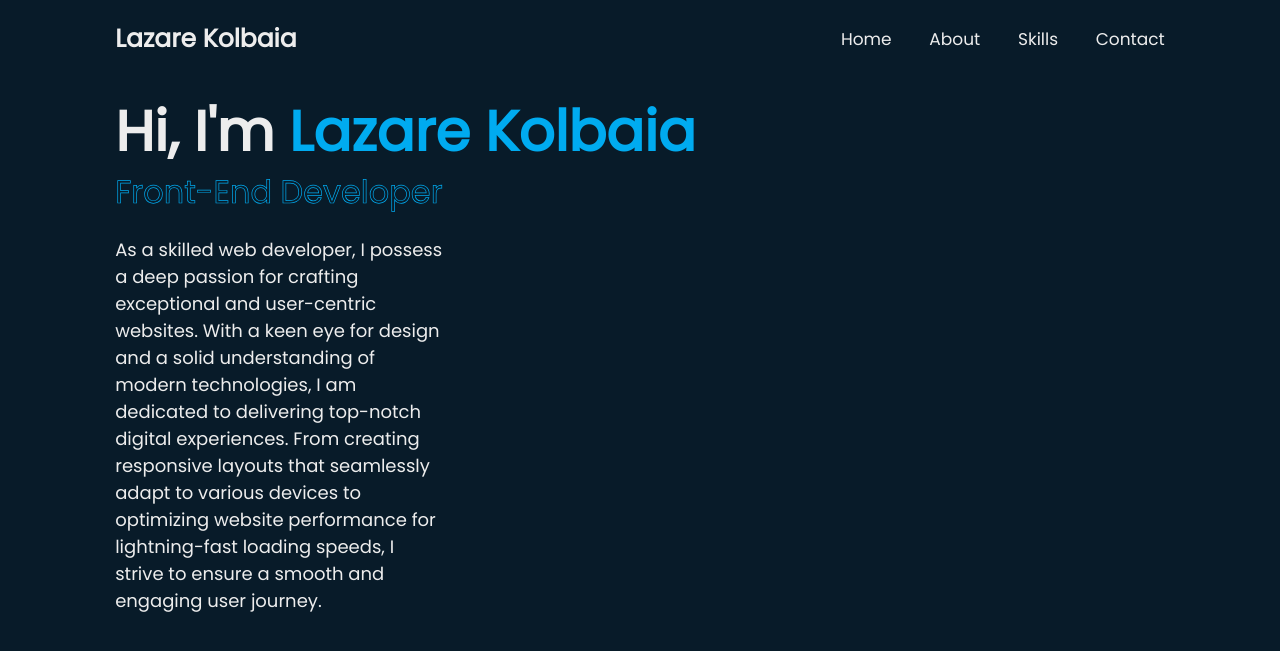
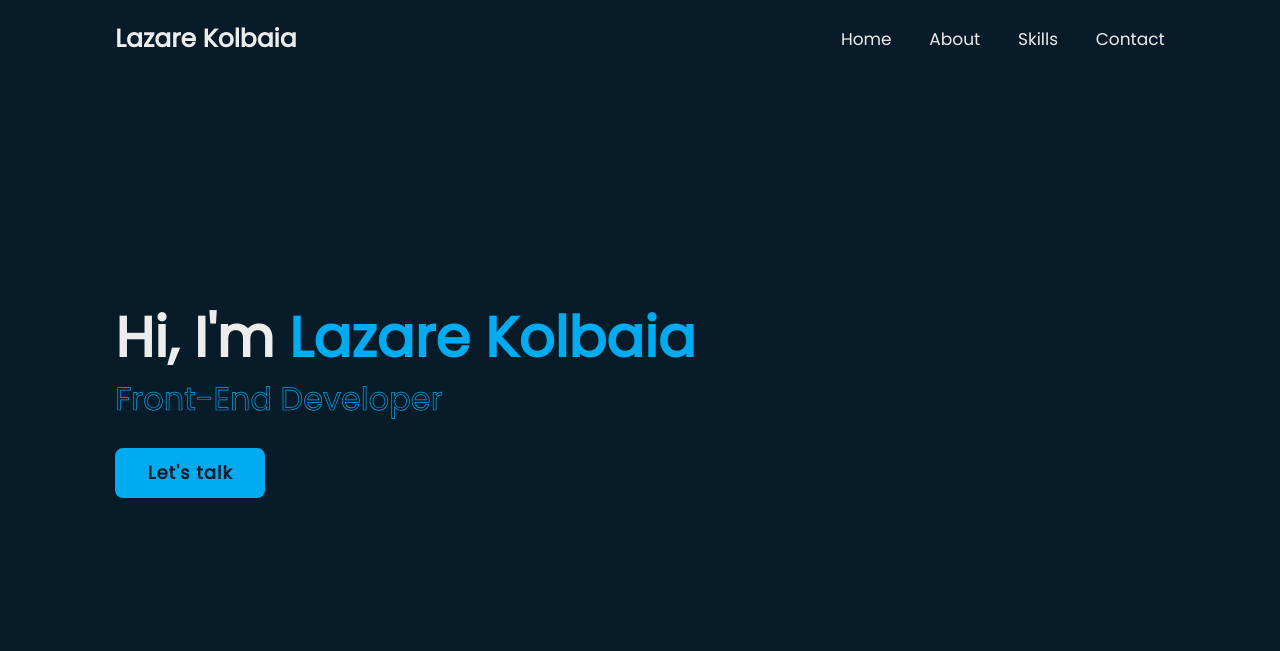
Before and after one commit to LazareKolbaia/My-Portfolio-MAIN, a plain HTML site: page index.html in a window 1280 px wide. Shown: the top 651 px of the page. Drawn offline with nearby package versions, Linux system fonts and the light colour scheme.

Commit message:
Update index.html

```diff
--- a/index.html
+++ b/index.html
@@ -33,7 +33,7 @@
         <h1 class="himi">Hi, I'm <span>Lazare Kolbaia</span></h1>
         <div class="text-animate">
             <h3>Front-End Developer</h3>
-            <p>As a skilled web developer, I possess a deep passion for crafting exceptional and user-centric websites. With a keen eye for design and a solid understanding of modern technologies, I am dedicated to delivering top-notch digital experiences. From creating responsive layouts that seamlessly adapt to various devices to optimizing website performance for lightning-fast loading speeds, I strive to ensure a smooth and engaging user journey.</p>
+
         </div>
   <!--remove div cus can't make responsive-->
 
```
